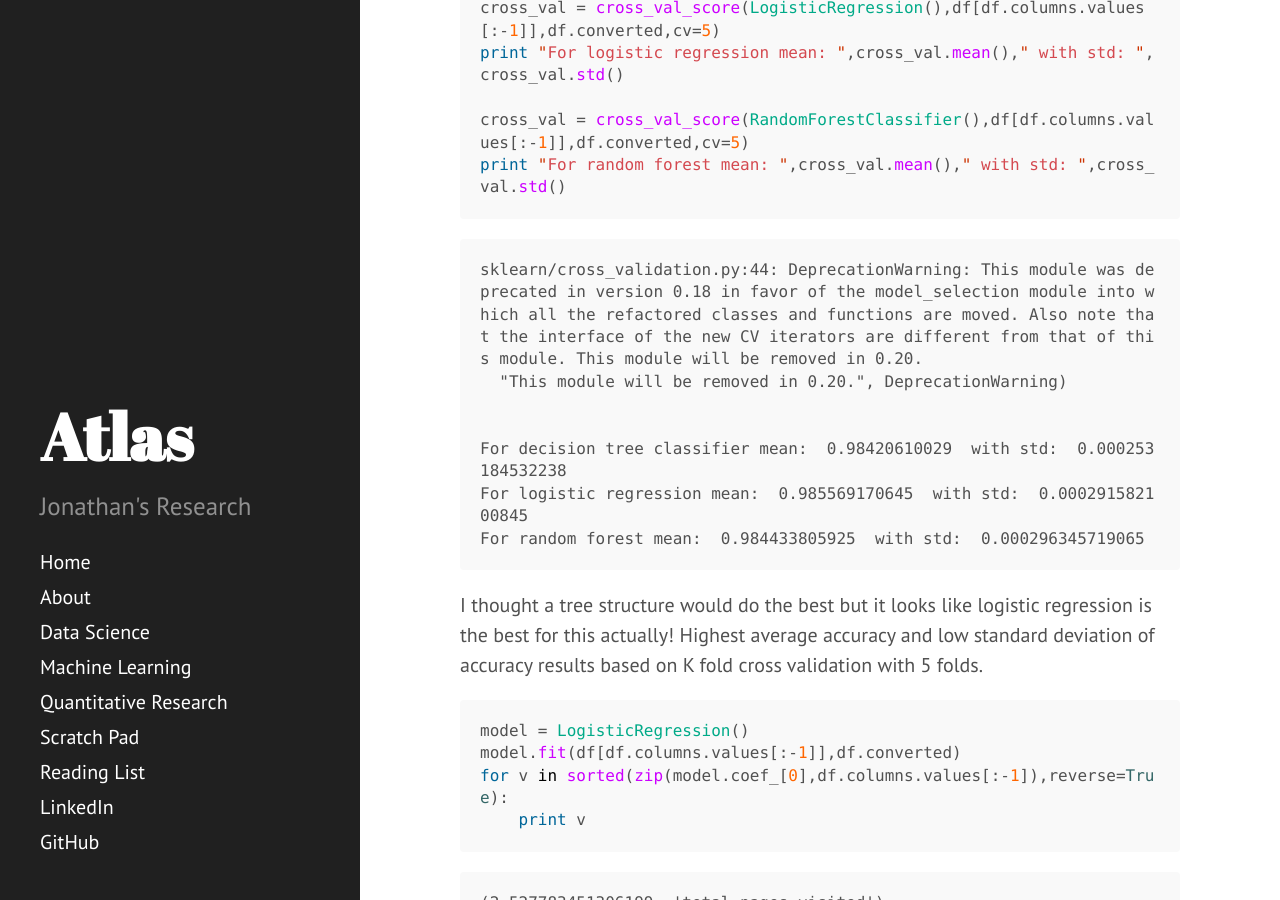
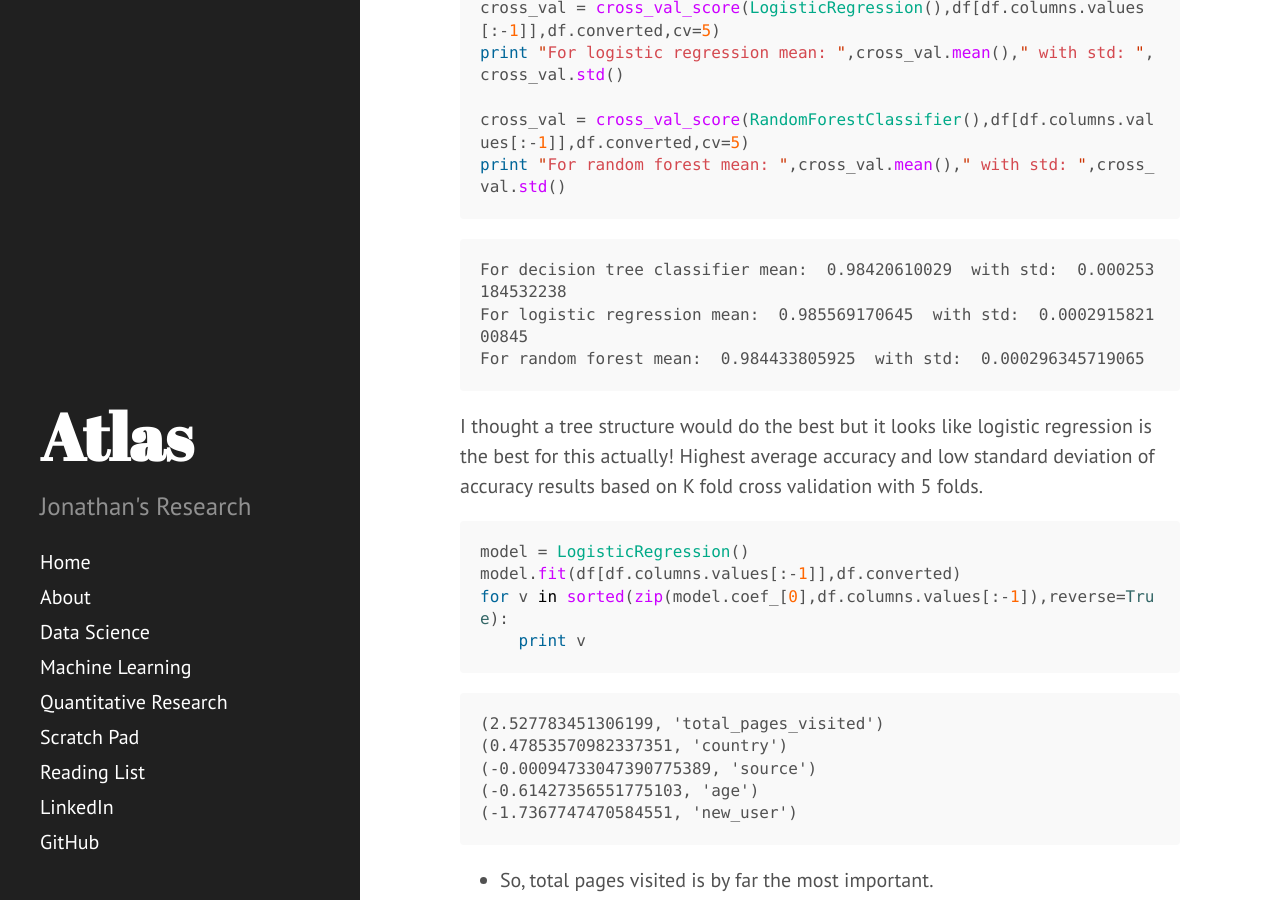
Before and after one commit to JonathanJohann/Research, a Jekyll site: the page built from _posts/Data_Science/2017-01-01-Conversion-Rate.md, in a window 1280 px wide and 900 px high, scrolled down 3162 px. Built offline with Jekyll 4.4.1, drawn with Linux system fonts in a browser that asks for light colours; Markdown is read by kramdown in place of the engine named in the settings.

Commit message:
Update 2017-01-01-Conversion-Rate.md

````diff
--- a/_posts/Data_Science/2017-01-01-Conversion-Rate.md
+++ b/_posts/Data_Science/2017-01-01-Conversion-Rate.md
@@ -320,10 +320,6 @@ cross_val = cross_val_score(RandomForestClassifier(),df[df.columns.values[:-1]],
 print "For random forest mean: ",cross_val.mean()," with std: ",cross_val.std()
 ```
 
-    sklearn/cross_validation.py:44: DeprecationWarning: This module was deprecated in version 0.18 in favor of the model_selection module into which all the refactored classes and functions are moved. Also note that the interface of the new CV iterators are different from that of this module. This module will be removed in 0.20.
-      "This module will be removed in 0.20.", DeprecationWarning)
-
-
     For decision tree classifier mean:  0.98420610029  with std:  0.000253184532238
     For logistic regression mean:  0.985569170645  with std:  0.000291582100845
     For random forest mean:  0.984433805925  with std:  0.000296345719065
````
